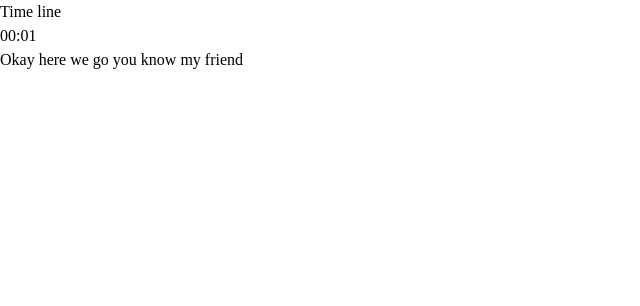
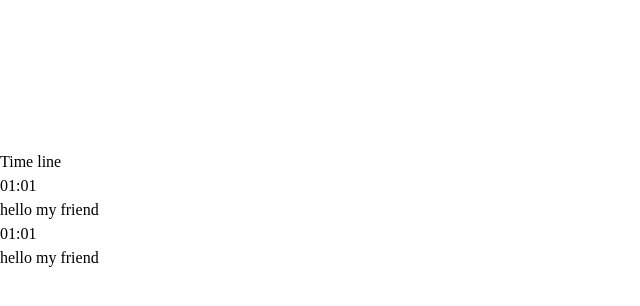
Before and after one commit to Tahiana-Fenosoa09/mecha-ui, a React (Vite) app: page /videos in a window 1280 px wide. Shown: the top 306 px of the page, without its empty margins (0-640 px from the left). Built offline with nearby package versions, Linux system fonts and the light colour scheme.

Commit message:
feat: add viewing video and document on click of their parent

```diff
--- a/src/components/subtopic.tsx
+++ b/src/components/subtopic.tsx
@@ -1,15 +1,29 @@
 import { FontAwesomeIcon } from "@fortawesome/react-fontawesome";
 import { faVideo, faFile } from "@fortawesome/free-solid-svg-icons";
+import { useNavigate } from "react-router";
 
 type SubTopicProps = {
     type: string,
-    title: string
+    title: string,
+    id: number
 }
 
-function SubTopic({ type = 'document', title }: SubTopicProps) {
+function SubTopic({ type = 'document', title ,id}: SubTopicProps) {
+    const navigate = useNavigate();
+
+    function view(){
+        if(type === 'document'){
+            return ""
+        }
+
+        if(type === 'video'){
+            navigate(`/videos/${id}`);
+        }
+    }
+
     return (
         <>
-            <div className="w-full h-full justify-between flex items-center p-2 rounded-xl">
+            <div className="w-full h-full justify-between flex items-center p-2 rounded-xl" onClick={view}>
                 <div className="flex items-center gap-2">
                     <div className="w-[3vw] aspect-square rounded-full border flex justify-center items-center bg-black text-white">
                         {type === 'video' ? <FontAwesomeIcon icon={faVideo} /> : type === 'document' ? <FontAwesomeIcon icon={faFile} /> : <>
--- /dev/null
+++ b/src/components/timeline.tsx
@@ -0,0 +1,25 @@
+export type TimeLineType = {
+    time: string ,
+    description: string
+}
+
+function TimeLine({time,description} : TimeLineType) {
+    return (
+        <>
+            <div className="w-full h-auto p-2 flex gap-10 items-center">
+                <div className="w-[3vw] h-full flex flex-col gap-2 font-medium items-center">
+                    <div >
+                        <h3>{time}</h3>
+                    </div>
+                    <div className="w-full aspect-square rounded-full border-2"></div>
+                </div>
+                <div className="w-full h-full flex items-center font-medium">
+                    <h3>{description}</h3>
+                </div>
+            </div>
+        </>
+    );
+
+}
+
+export default TimeLine;
--- a/src/components/topic.tsx
+++ b/src/components/topic.tsx
@@ -18,7 +18,7 @@ function Topic({title} :  {title : string}){
                 </div>
                 <div className="h-[2vh] w-full bg-gray-200 p-2"></div>
                 <div className="w-full h-[90%] flex flex-col gap-5 p-2">
-                    { subTopics.map(subTopic => <SubTopic title={subTopic.title} type={subTopic.type}/>)}
+                    { subTopics.map(subTopic => <SubTopic title={subTopic.title} type={subTopic.type} id={subTopic.id}/>)}
                 </div>
             </div>
         </>
--- a/src/components/video.tsx
+++ b/src/components/video.tsx
@@ -1,23 +1,29 @@
+import TimeLine, { type TimeLineType } from "./timeline";
+type VideoType = {
+    videoSource: string ,
+    timeline: TimeLineType[]
+}
 
-function Video() {
+
+function Video({videoSource,timeline} : VideoType) {
     return (
         <>
             <div className="w-full h-screen flex flex-col lg:flex-row p-2 gap-2 lg:gap-5 overflow-auto">
-                <div className="w-full lg:w-2/4 h-[50%] bg-black"></div>
+                <div className="w-full lg:w-2/4 h-[50%]">
+                    <iframe
+                    className="w-full h-full"
+                    src={videoSource} title="YouTube video player" allow="accelerometer; autoplay; clipboard-write; encrypted-media; gyroscope; picture-in-picture; web-share" allowFullScreen></iframe>
+                </div>
                 <div className="h-auto w-full lg:w-2/4 flex flex-col gap-5">
                     <h1 className="text-2xl font-medium">Time line</h1>
                     <div className="h-[2vh] w-full bg-gray-200 p-2"></div>
-                    <div className="w-full h-auto p-2 flex gap-10 items-center">
-                        <div className="w-[3vw] h-full flex flex-col gap-2 font-medium items-center">
-                            <div >
-                                <h3>00:01</h3>
+                    {
+                        timeline.length !== 0 ? timeline.map((e) => <TimeLine time={e.time} description={e.description}/>) : <>
+                            <div>
+
                             </div>
-                            <div className="w-full aspect-square rounded-full border-2"></div>
-                        </div>
-                        <div className="w-full h-full flex items-center font-medium">
-                            <h3>Okay here we go you know my friend</h3>
-                        </div>
-                    </div>
+                        </>
+                    }
                 </div>
             </div>
         </>
--- a/src/data/home.data.ts
+++ b/src/data/home.data.ts
@@ -18,6 +18,13 @@ export interface SubTopicType {
     order: number,
     type: string
 }
+
+interface VideoType  {
+    id: number
+    videoSource: string ,
+    type: string
+}
+
 
 export interface TopicType {
     id: number ,
@@ -53,6 +60,29 @@ const branches : BranchData[] = [
 
     },
 ];
+
+const videos : VideoType[] = [
+    {
+        id: 1 ,
+        videoSource : "https://www.youtube.com/embed/iGe8TrCHN1E?si=nC-UzX5U3rVVf1Cb",
+        type: 'video'
+    },
+    {
+        id: 2 ,
+        videoSource : "https://www.youtube.com/embed/iGe8TrCHN1E?si=nC-UzX5U3rVVf1Cb" ,
+        type: 'video'
+    },
+    {
+        id: 3 ,
+        videoSource : "https://www.youtube.com/embed/iGe8TrCHN1E?si=nC-UzX5U3rVVf1Cb" ,
+        type: 'video'
+    },
+    {
+        id: 4 ,
+        videoSource : "https://www.youtube.com/embed/iGe8TrCHN1E?si=nC-UzX5U3rVVf1Cb" ,
+        type: 'video'
+    }
+]
 
 
 const modules : ModuleData[] = [
@@ -100,6 +130,7 @@ const topics : TopicType[] = [
         type: 'video'
     }
 ];
+
 
 const subTopics : SubTopicType[] = [
     {
@@ -149,7 +180,13 @@ export function getTopicsAtModulesId(id: number) : TopicType[] {
     return topicsList;
 }
 
+export function getVideoById(id: number) : string {
+    const searchedVideo = videos.find((video) => {
+        return video.id === id;
+    })
 
+    return searchedVideo?.videoSource ?? "";
+}
 
 export function getBranchTitle(id: number) : string {
     const searchedBranch = branches.find((branch) => {
--- a/src/pages/videoPage.tsx
+++ b/src/pages/videoPage.tsx
@@ -1,12 +1,22 @@
+import { useParams } from "react-router";
 import Video from "../components/video.tsx";
+import NotFound from "../components/notfound.tsx";
+import { getVideoById } from "../data/home.data.ts";
 
 function VideoPage(){
+
+    const { id } = useParams();
+    const videoId : number = Number(id);
+    const videoSource : string = getVideoById(videoId);
+
+
     return(
         <>
-            <Video/>
+        {
+            videoId !== null ? <Video videoSource={videoSource} timeline={[{time : "01:01" ,description : "hello my friend"},{ time : "01:01" ,description : "hello my friend"}]}/> : <NotFound/>
+        }
         </>
     );
-
 }
 
 export default VideoPage;
```
